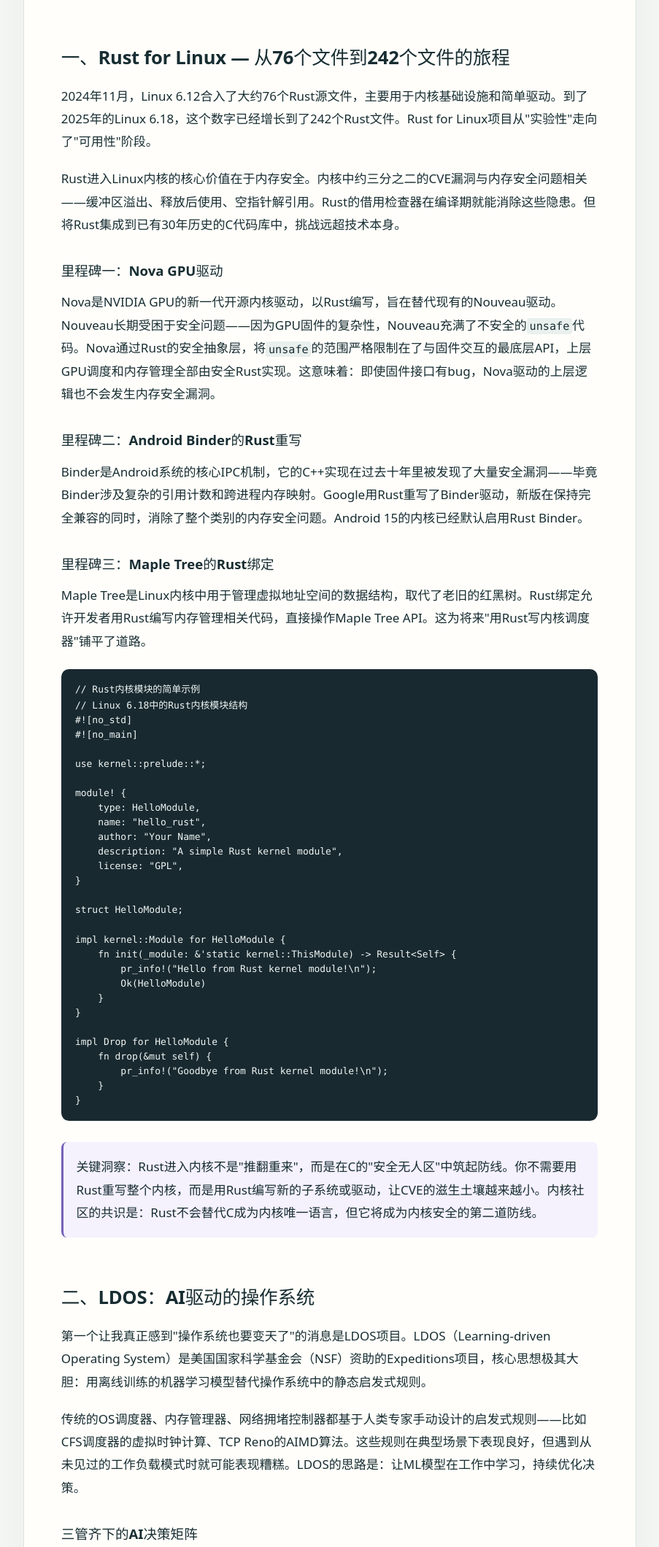
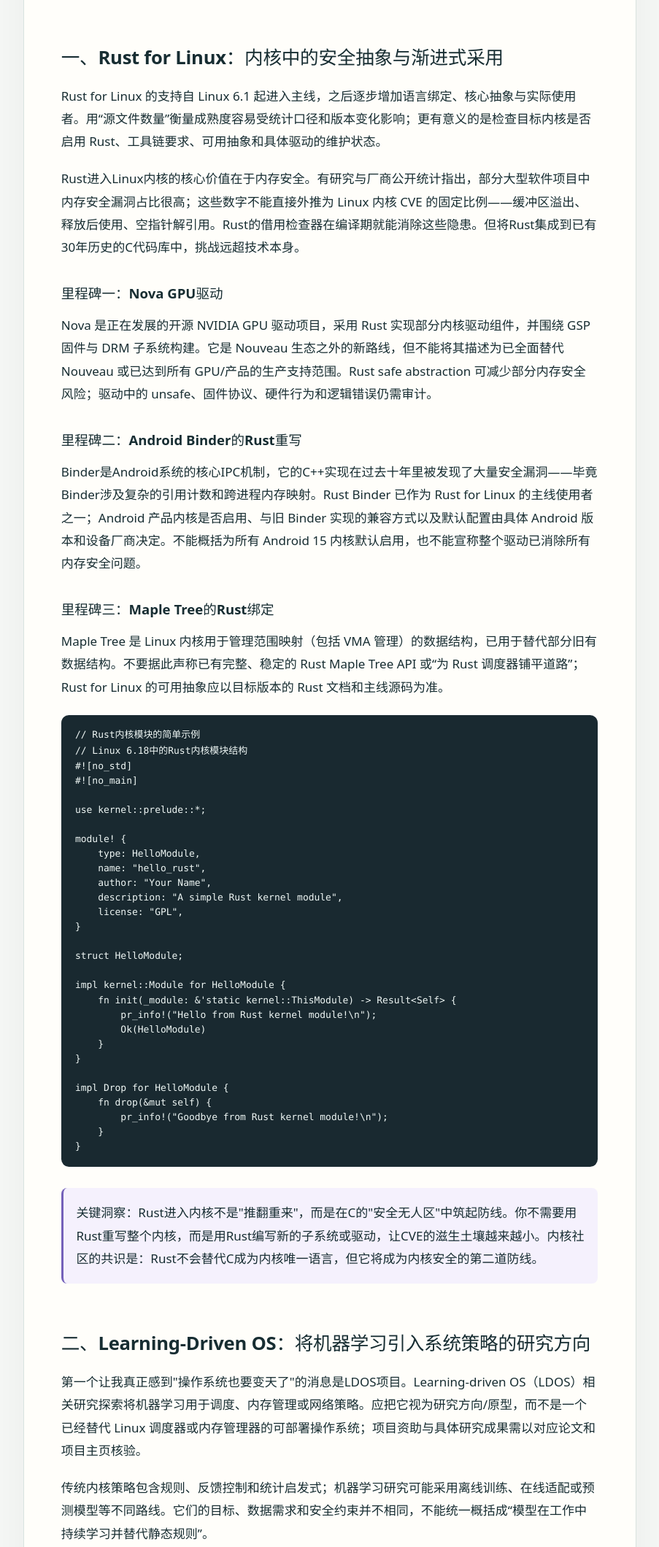
Before and after one commit to 1998x-stack/operating-system-tutorial, a website: page 26.html in a window 1280 px wide. Shown: the part 1046-3166 px from the top of the page at 73% size, without its empty margins (329-1232 px from the left). Drawn offline with Linux system fonts and the light colour scheme.

Commit message:
audit: correct current container, debugging and systems research claims

```diff
--- a/26.html
+++ b/26.html
@@ -53,20 +53,20 @@
 <div class="article-body">
 <p>操作系统前沿主题变化很快，尤其是 Rust for Linux、机密计算、RISC-V 与 AI 辅助系统管理。阅读这类内容时，首先要区分已经合入上游的能力、正在讨论的提案、研究原型和厂商产品；它们的成熟度、可用范围和维护状态并不相同。</p><p>本章采用“技术方向—代表性项目—当前限制”的方式讨论趋势。涉及内核版本、代码规模、项目里程碑或性能数字时，应以对应发布日期的上游提交、官方文档和论文为准；动态项目不应使用没有时间戳的“最新”“已经全面采用”等表述。AI 调度和自动化运维也应明确其研究属性与验证条件。</p>
 
-        <h2 id="section-01">一、Rust for Linux — 从76个文件到242个文件的旅程</h2>
+        <h2 id="section-01">一、Rust for Linux：内核中的安全抽象与渐进式采用</h2>
 
-        <p>2024年11月，Linux 6.12合入了大约76个Rust源文件，主要用于内核基础设施和简单驱动。到了2025年的Linux 6.18，这个数字已经增长到了242个Rust文件。Rust for Linux项目从"实验性"走向了"可用性"阶段。</p>
+        <p>Rust for Linux 的支持自 Linux 6.1 起进入主线，之后逐步增加语言绑定、核心抽象与实际使用者。用“源文件数量”衡量成熟度容易受统计口径和版本变化影响；更有意义的是检查目标内核是否启用 Rust、工具链要求、可用抽象和具体驱动的维护状态。</p>
 
-        <p>Rust进入Linux内核的核心价值在于内存安全。内核中约三分之二的CVE漏洞与内存安全问题相关——缓冲区溢出、释放后使用、空指针解引用。Rust的借用检查器在编译期就能消除这些隐患。但将Rust集成到已有30年历史的C代码库中，挑战远超技术本身。</p>
+        <p>Rust进入Linux内核的核心价值在于内存安全。有研究与厂商公开统计指出，部分大型软件项目中内存安全漏洞占比很高；这些数字不能直接外推为 Linux 内核 CVE 的固定比例——缓冲区溢出、释放后使用、空指针解引用。Rust的借用检查器在编译期就能消除这些隐患。但将Rust集成到已有30年历史的C代码库中，挑战远超技术本身。</p>
 
         <h3>里程碑一：Nova GPU驱动</h3>
-        <p>Nova是NVIDIA GPU的新一代开源内核驱动，以Rust编写，旨在替代现有的Nouveau驱动。Nouveau长期受困于安全问题——因为GPU固件的复杂性，Nouveau充满了不安全的<code>unsafe</code>代码。Nova通过Rust的安全抽象层，将<code>unsafe</code>的范围严格限制在了与固件交互的最底层API，上层GPU调度和内存管理全部由安全Rust实现。这意味着：即使固件接口有bug，Nova驱动的上层逻辑也不会发生内存安全漏洞。</p>
+        <p>Nova 是正在发展的开源 NVIDIA GPU 驱动项目，采用 Rust 实现部分内核驱动组件，并围绕 GSP 固件与 DRM 子系统构建。它是 Nouveau 生态之外的新路线，但不能将其描述为已全面替代 Nouveau 或已达到所有 GPU/产品的生产支持范围。Rust safe abstraction 可减少部分内存安全风险；驱动中的 unsafe、固件协议、硬件行为和逻辑错误仍需审计。</p>
 
         <h3>里程碑二：Android Binder的Rust重写</h3>
-        <p>Binder是Android系统的核心IPC机制，它的C++实现在过去十年里被发现了大量安全漏洞——毕竟Binder涉及复杂的引用计数和跨进程内存映射。Google用Rust重写了Binder驱动，新版在保持完全兼容的同时，消除了整个类别的内存安全问题。Android 15的内核已经默认启用Rust Binder。</p>
+        <p>Binder是Android系统的核心IPC机制，它的C++实现在过去十年里被发现了大量安全漏洞——毕竟Binder涉及复杂的引用计数和跨进程内存映射。Rust Binder 已作为 Rust for Linux 的主线使用者之一；Android 产品内核是否启用、与旧 Binder 实现的兼容方式以及默认配置由具体 Android 版本和设备厂商决定。不能概括为所有 Android 15 内核默认启用，也不能宣称整个驱动已消除所有内存安全问题。</p>
 
         <h3>里程碑三：Maple Tree的Rust绑定</h3>
-        <p>Maple Tree是Linux内核中用于管理虚拟地址空间的数据结构，取代了老旧的红黑树。Rust绑定允许开发者用Rust编写内存管理相关代码，直接操作Maple Tree API。这为将来"用Rust写内核调度器"铺平了道路。</p>
+        <p>Maple Tree 是 Linux 内核用于管理范围映射（包括 VMA 管理）的数据结构，已用于替代部分旧有数据结构。不要据此声称已有完整、稳定的 Rust Maple Tree API 或“为 Rust 调度器铺平道路”；Rust for Linux 的可用抽象应以目标版本的 Rust 文档和主线源码为准。</p>
 
         <pre><code>// Rust内核模块的简单示例
 // Linux 6.18中的Rust内核模块结构
@@ -102,11 +102,11 @@ impl Drop for HelloModule {
             <p><strong>关键洞察</strong>：Rust进入内核不是"推翻重来"，而是在C的"安全无人区"中筑起防线。你不需要用Rust重写整个内核，而是用Rust编写新的子系统或驱动，让CVE的滋生土壤越来越小。内核社区的共识是：Rust不会替代C成为内核唯一语言，但它将成为内核安全的第二道防线。</p>
         </div>
 
-        <h2 id="section-02">二、LDOS：AI驱动的操作系统</h2>
+        <h2 id="section-02">二、Learning-Driven OS：将机器学习引入系统策略的研究方向</h2>
 
-        <p>第一个让我真正感到"操作系统也要变天了"的消息是LDOS项目。LDOS（Learning-driven Operating System）是美国国家科学基金会（NSF）资助的Expeditions项目，核心思想极其大胆：用离线训练的机器学习模型替代操作系统中的静态启发式规则。</p>
+        <p>第一个让我真正感到"操作系统也要变天了"的消息是LDOS项目。Learning-driven OS（LDOS）相关研究探索将机器学习用于调度、内存管理或网络策略。应把它视为研究方向/原型，而不是一个已经替代 Linux 调度器或内存管理器的可部署操作系统；项目资助与具体研究成果需以对应论文和项目主页核验。</p>
 
-        <p>传统的OS调度器、内存管理器、网络拥堵控制器都基于人类专家手动设计的启发式规则——比如CFS调度器的虚拟时钟计算、TCP Reno的AIMD算法。这些规则在典型场景下表现良好，但遇到从未见过的工作负载模式时就可能表现糟糕。LDOS的思路是：让ML模型在工作中学习，持续优化决策。</p>
+        <p>传统内核策略包含规则、反馈控制和统计启发式；机器学习研究可能采用离线训练、在线适配或预测模型等不同路线。它们的目标、数据需求和安全约束并不相同，不能统一概括成“模型在工作中持续学习并替代静态规则”。</p>
 
         <h3>三管齐下的AI决策矩阵</h3>
 
@@ -137,7 +137,7 @@ impl Drop for HelloModule {
         <p>LionsOS 是围绕 seL4 构建的组件化系统软件项目，关注可组合服务、隔离边界与可验证性。不能仅凭某个组件的代码行数推断其与 Linux 完整网络栈功能等价，也不能在缺少同平台、同功能、同负载基准的情况下宣称吞吐能力相当。比较系统时，应同时列出功能覆盖、驱动支持、攻击面、性能测量和维护成本。</p>
 
         <div class="warning">
-            <p><strong>现实考量</strong>：这里必须诚实地说——seL4和LionsOS虽然在安全性和确定性上完胜Linux，但Linux的驱动生态、硬件兼容性和社区规模是微内核们短期内无法企及的。seL4更适合的场景是：汽车自动驾驶系统、航天飞行控制、军事加密通信——"宁可停机，不可出错"的领域。但趋势很清楚：随着RISC-V和IoT设备的爆发，微内核的简洁、安全、可验证特性正在重新获得行业关注。</p>
+            <p><strong>现实考量</strong>：seL4 的形式化保证覆盖特定内核实现、规范、配置与假设，不会自动扩展到所有用户态服务、驱动、硬件和部署。LionsOS 等组件化系统探索在 seL4 之上构建系统服务；与 Linux 的比较应按功能覆盖、驱动支持、威胁模型、性能和维护成本逐项进行，不能使用“完胜”或将其限定为某几个行业的唯一适用选择。</p>
         </div>
 
         <h2 id="section-04">四、RISC-V + Rust OS新生态</h2>
@@ -152,7 +152,7 @@ impl Drop for HelloModule {
             <tr><td>Theseus OS</td><td>研究型OS</td><td>无连编（no linking）、运行时动态加载、完全Rust</td><td>学术研究</td></tr>
         </table>
 
-        <p>让我特别关注的是Ariel OS。在IoT领域，传统的C语言RTOS（如FreeRTOS、Zephyr）在内存安全方面几乎完全没有防护——一个野指针就可以让整个设备死机。Ariel OS利用Rust的所有权模型，在编译期消除了这些风险。想象一下：当你的一万个智能电表都跑着Ariel OS，一个OTA更新bug不会导致大规模设备瘫痪——Rust在编译期就已经捕捉到了大部分内存安全问题。</p>
+        <p>Rust-based RTOS/嵌入式项目可利用类型系统减少部分内存安全错误，但不能保证没有逻辑错误、unsafe 缺陷、驱动问题或 OTA 回归。比较 Ariel OS、FreeRTOS、Zephyr 时，应指定芯片、运行时、功能集、内存占用与安全模型，而不是将 C RTOS 概括为“几乎没有防护”。</p>
 
         <h2 id="section-05">五、机密计算：AMD SEV-SNP / Intel TDX 与 PCIe链路加密</h2>
 
```
